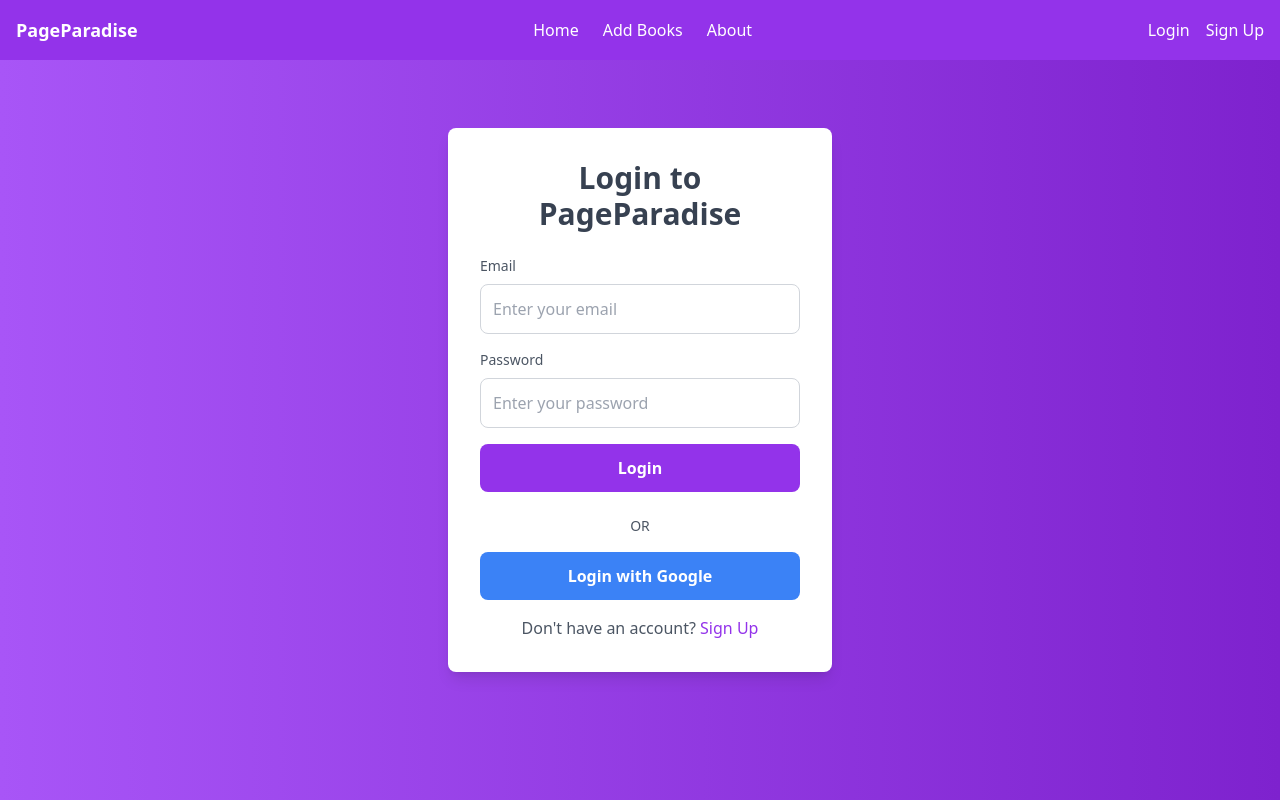
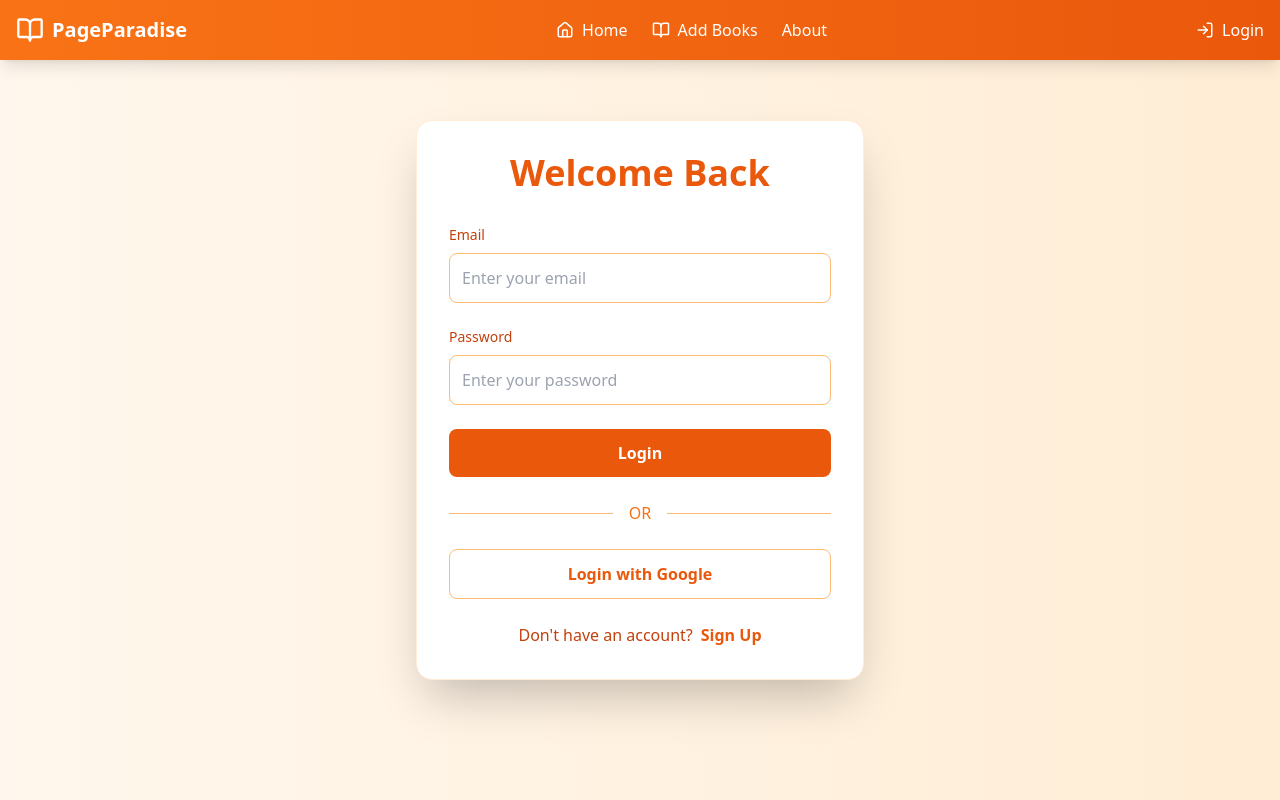
Before and after one commit to Piyush11204/PageParadise2.0, a React (Create React App) app: page /login in a window 1280 px wide. Built offline with nearby package versions, Linux system fonts and the light colour scheme; no server answers.

Commit message:
UI changed

```diff
--- a/package.json
+++ b/package.json
@@ -12,6 +12,7 @@
     "react-dom": "^18.3.1",
     "react-router-dom": "^7.0.1",
     "react-scripts": "5.0.1",
+    "react-toastify": "^10.0.6",
     "web-vitals": "^2.1.4"
   },
   "scripts": {
--- a/src/Pages/Auth/Login.jsx
+++ b/src/Pages/Auth/Login.jsx
@@ -1,6 +1,8 @@
 import React, { useState, useEffect } from 'react';
 import { useFirebase } from '../../context/firebase';
 import { useNavigate } from 'react-router-dom';
+import { toast, ToastContainer } from 'react-toastify';
+import 'react-toastify/dist/ReactToastify.css';
 
 const Login = () => {
     const firebase = useFirebase();
@@ -10,78 +12,117 @@ const Login = () => {
 
     useEffect(() => {
         if (firebase.isLoggedin) {
+            toast.success('Already logged in');
             navigate('/');
         }
     }, [firebase, navigate]);
 
     const handleSubmit = async (e) => {
         e.preventDefault();
+
+        // Basic email validation
+        const emailRegex = /^[^\s@]+@[^\s@]+\.[^\s@]+$/;
+        if (!emailRegex.test(email)) {
+            toast.error('Please enter a valid email address');
+            return;
+        }
+
         try {
             const result = await firebase.loginUserWithEmailAndPassword(email, password);
+            toast.success('Login successful!');
             console.log('Logged in:', result);
+            navigate('/');
         } catch (error) {
+            if (error.code === 'auth/wrong-password') {
+                toast.error('Incorrect password. Please try again.');
+            } else if (error.code === 'auth/user-not-found') {
+                toast.error('No account found with this email. Please sign up.');
+            } else {
+                toast.error('Login failed. Please try again.');
+            }
             console.error(error);
         }
-    }
+    };
 
     const handleGoogleLogin = async () => {
         try {
             const result = await firebase.googleLogin();
+            toast.success('Google login successful!');
             console.log('Logged in with Google:', result);
+            navigate('/');
         } catch (error) {
+            toast.error('Google login failed');
             console.error(error);
         }
-    }
+    };
 
     return (
-        <div className="min-h-screen bg-gradient-to-r from-purple-500 to-purple-700 flex justify-center items-center">
-            <div className="bg-white p-8 rounded-lg shadow-lg max-w-sm w-full">
-                <h1 className="text-3xl font-bold text-center text-gray-700 mb-6">Login to PageParadise</h1>
-                <form onSubmit={handleSubmit} className="space-y-4">
+        <div className="min-h-screen bg-gradient-to-r from-orange-50 to-orange-100 flex justify-center items-center">
+            <ToastContainer
+                position="top-right"
+                autoClose={3000}
+                hideProgressBar={false}
+                newestOnTop={false}
+                closeOnClick
+                rtl={false}
+                pauseOnFocusLoss
+                draggable
+                pauseOnHover
+            />
+            <div className="bg-white p-8 rounded-2xl shadow-2xl max-w-md w-full border border-orange-100">
+                <h1 className="text-4xl font-bold text-center text-orange-600 mb-8">Welcome Back</h1>
+                <form onSubmit={handleSubmit} className="space-y-6">
                     <div>
-                        <label htmlFor="email" className="block text-sm font-medium text-gray-600">Email</label>
+                        <label htmlFor="email" className="block text-sm font-medium text-orange-700">Email</label>
                         <input
                             type="email"
                             id="email"
                             value={email}
                             onChange={(e) => setEmail(e.target.value)}
-                            className="w-full p-3 mt-2 border border-gray-300 rounded-lg focus:outline-none focus:ring-2 focus:ring-purple-500"
+                            className="w-full p-3 mt-2 border border-orange-300 rounded-lg focus:outline-none focus:ring-2 focus:ring-orange-500"
                             placeholder="Enter your email"
                             required
                         />
                     </div>
                     <div>
-                        <label htmlFor="password" className="block text-sm font-medium text-gray-600">Password</label>
+                        <label htmlFor="password" className="block text-sm font-medium text-orange-700">Password</label>
                         <input
                             type="password"
                             id="password"
                             value={password}
                             onChange={(e) => setPassword(e.target.value)}
-                            className="w-full p-3 mt-2 border border-gray-300 rounded-lg focus:outline-none focus:ring-2 focus:ring-purple-500"
+                            className="w-full p-3 mt-2 border border-orange-300 rounded-lg focus:outline-none focus:ring-2 focus:ring-orange-500"
                             placeholder="Enter your password"
                             required
                         />
                     </div>
                     <button
                         type="submit"
-                        className="w-full py-3 mt-4 bg-purple-600 text-white font-semibold rounded-lg hover:bg-purple-700 focus:outline-none focus:ring-2 focus:ring-purple-500"
+                        className="w-full py-3 mt-4 bg-orange-600 text-white font-semibold rounded-lg hover:bg-orange-700 transition-colors duration-300 focus:outline-none focus:ring-2 focus:ring-orange-500"
                     >
                         Login
                     </button>
                 </form>
-                <div className="flex items-center justify-center space-x-4 mt-6">
-                    <h2 className="text-sm text-gray-600">OR</h2>
+                <div className="flex items-center justify-center my-6">
+                    <div className="border-t border-orange-300 w-full"></div>
+                    <span className="px-4 text-orange-500">OR</span>
+                    <div className="border-t border-orange-300 w-full"></div>
                 </div>
                 <button
                     onClick={handleGoogleLogin}
-                    className="w-full py-3 mt-4 bg-blue-500 text-white font-semibold rounded-lg hover:bg-blue-600 focus:outline-none focus:ring-2 focus:ring-blue-500"
+                    className="w-full py-3 bg-white text-orange-600 font-semibold rounded-lg border border-orange-300 hover:bg-orange-50 transition-colors duration-300 focus:outline-none focus:ring-2 focus:ring-orange-500"
                 >
                     Login with Google
                 </button>
-                <p className="mt-4 text-center text-gray-600">Don't have an account? <a href="/signup" className="text-purple-600 hover:underline">Sign Up</a></p>
+                <p className="mt-6 text-center text-orange-700">
+                    Don't have an account?
+                    <a href="/signup" className="ml-2 text-orange-600 hover:underline font-bold">
+                        Sign Up
+                    </a>
+                </p>
             </div>
         </div>
     );
-}
+};
 
 export default Login;
--- a/src/Pages/Auth/SignUp.jsx
+++ b/src/Pages/Auth/SignUp.jsx
@@ -1,6 +1,8 @@
 import React, { useState, useEffect } from 'react';
 import { useFirebase } from '../../context/firebase';
 import { useNavigate } from 'react-router-dom';
+import { toast, ToastContainer } from 'react-toastify';
+import 'react-toastify/dist/ReactToastify.css';
 
 const SignUp = () => {
     const firebase = useFirebase();
@@ -10,69 +12,109 @@ const SignUp = () => {
 
     useEffect(() => {
         if (firebase.isLoggedin) {
+            toast.success('Already logged in, redirecting...');
             navigate('/');
         }
     }, [firebase, navigate]);
 
     const handleSubmit = async (e) => {
         e.preventDefault();
+
+        // Basic email validation
+        const emailRegex = /^[^\s@]+@[^\s@]+\.[^\s@]+$/;
+        if (!emailRegex.test(email)) {
+            toast.error('Please enter a valid email address');
+            return;
+        }
+
+        // Password strength check
+        if (password.length < 8) {
+            toast.error('Password must be at least 8 characters long');
+            return;
+        }
+
         try {
             const result = await firebase.signupUserWithEmailAndPassword(email, password);
+            toast.success('Account created successfully!');
             console.log('Signed up:', result);
+            navigate('/');
         } catch (error) {
+            if (error.code === 'auth/email-already-in-use') {
+                toast.error('Email already in use. Try logging in or use a different email.');
+            } else {
+                toast.error('Sign up failed. Please try again.');
+            }
             console.error(error);
         }
-    }
+    };
 
     return (
-        <div className="min-h-screen bg-gradient-to-r from-purple-500 to-purple-700 flex justify-center items-center">
-            <div className="bg-white p-8 rounded-lg shadow-lg max-w-sm w-full">
-                <h1 className="text-3xl font-bold text-center text-gray-700 mb-6">Sign Up for PageParadise</h1>
-                <form onSubmit={handleSubmit} className="space-y-4">
+        <div className="min-h-screen bg-gradient-to-r from-orange-50 to-orange-100 flex justify-center items-center">
+            <ToastContainer
+                position="top-right"
+                autoClose={3000}
+                hideProgressBar={false}
+                newestOnTop={false}
+                closeOnClick
+                rtl={false}
+                pauseOnFocusLoss
+                draggable
+                pauseOnHover
+            />
+            <div className="bg-white p-8 rounded-2xl shadow-2xl max-w-md w-full border border-orange-100">
+                <h1 className="text-4xl font-bold text-center text-orange-600 mb-8">Create Account</h1>
+                <form onSubmit={handleSubmit} className="space-y-6">
                     <div>
-                        <label htmlFor="email" className="block text-sm font-medium text-gray-600">Email</label>
+                        <label htmlFor="email" className="block text-sm font-medium text-orange-700">Email</label>
                         <input
                             type="email"
                             id="email"
                             value={email}
                             onChange={(e) => setEmail(e.target.value)}
-                            className="w-full p-3 mt-2 border border-gray-300 rounded-lg focus:outline-none focus:ring-2 focus:ring-purple-500"
+                            className="w-full p-3 mt-2 border border-orange-300 rounded-lg focus:outline-none focus:ring-2 focus:ring-orange-500"
                             placeholder="Enter your email"
                             required
                         />
                     </div>
                     <div>
-                        <label htmlFor="password" className="block text-sm font-medium text-gray-600">Password</label>
+                        <label htmlFor="password" className="block text-sm font-medium text-orange-700">Password</label>
                         <input
                             type="password"
                             id="password"
                             value={password}
                             onChange={(e) => setPassword(e.target.value)}
-                            className="w-full p-3 mt-2 border border-gray-300 rounded-lg focus:outline-none focus:ring-2 focus:ring-purple-500"
-                            placeholder="Enter your password"
+                            className="w-full p-3 mt-2 border border-orange-300 rounded-lg focus:outline-none focus:ring-2 focus:ring-orange-500"
+                            placeholder="Create a strong password"
                             required
                         />
                     </div>
                     <button
                         type="submit"
-                        className="w-full py-3 mt-4 bg-purple-600 text-white font-semibold rounded-lg hover:bg-purple-700 focus:outline-none focus:ring-2 focus:ring-purple-500"
+                        className="w-full py-3 mt-4 bg-orange-600 text-white font-semibold rounded-lg hover:bg-orange-700 transition-colors duration-300 focus:outline-none focus:ring-2 focus:ring-orange-500"
                     >
-                        Create Account
+                        Sign Up
                     </button>
                 </form>
-                <div className="flex items-center justify-center space-x-4 mt-6">
-                    <h2 className="text-sm text-gray-600">OR</h2>
+                <div className="flex items-center justify-center my-6">
+                    <div className="border-t border-orange-300 w-full"></div>
+                    <span className="px-4 text-orange-500">OR</span>
+                    <div className="border-t border-orange-300 w-full"></div>
                 </div>
                 <button
                     onClick={firebase.googleLogin}
-                    className="w-full py-3 mt-4 bg-blue-500 text-white font-semibold rounded-lg hover:bg-blue-600 focus:outline-none focus:ring-2 focus:ring-blue-500"
+                    className="w-full py-3 bg-white text-orange-600 font-semibold rounded-lg border border-orange-300 hover:bg-orange-50 transition-colors duration-300 focus:outline-none focus:ring-2 focus:ring-orange-500"
                 >
                     Sign Up with Google
                 </button>
-                <p className="mt-4 text-center text-gray-600">Already have an account? <a href="/login" className="text-purple-500 hover:underline">Login</a></p>
+                <p className="mt-6 text-center text-orange-700">
+                    Already have an account?
+                    <a href="/login" className="ml-2 text-orange-600 hover:underline font-bold">
+                        Log In
+                    </a>
+                </p>
             </div>
         </div>
     );
-}
+};
 
 export default SignUp;
--- a/src/Pages/Home/HomePage.jsx
+++ b/src/Pages/Home/HomePage.jsx
@@ -9,7 +9,6 @@ const HomePage = () => {
 
   return (
     <div>
-
        <BooksList/>
     </div>
   )
--- a/src/components/Navbar.jsx
+++ b/src/components/Navbar.jsx
@@ -2,7 +2,9 @@ import React, { useState } from 'react';
 import { useNavigate } from 'react-router-dom';
 import { useFirebase } from '../context/firebase';
 import { Link } from 'react-router-dom';
-import { Menu, X } from 'lucide-react';
+import { Menu, X, BookOpen, Home, LogOut, UserPlus, LogIn } from 'lucide-react';
+import { toast, ToastContainer } from 'react-toastify';
+import 'react-toastify/dist/ReactToastify.css';
 
 const Navbar = () => {
     const firebase = useFirebase();
@@ -13,8 +15,10 @@ const Navbar = () => {
     const handleLogout = async () => {
         try {
             await firebase.logout();
+            toast.success('Logged out successfully');
             navigate('/login');
         } catch (error) {
+            toast.error('Logout failed');
             console.error('Logout error:', error);
         }
     }
@@ -28,10 +32,22 @@ const Navbar = () => {
     }
 
     return (
-        <nav className="bg-purple-600 fixed w-full p-4">
-            <div className="max-w-7xl  mx-auto flex justify-between items-center">
+        <nav className="bg-gradient-to-r from-orange-500 to-orange-600 fixed w-full p-4 shadow-lg z-50">
+            <ToastContainer
+                position="top-right"
+                autoClose={3000}
+                hideProgressBar={false}
+                newestOnTop={false}
+                closeOnClick
+                rtl={false}
+                pauseOnFocusLoss
+                draggable
+                pauseOnHover
+            />
+            <div className="max-w-7xl mx-auto flex justify-between items-center">
                 {/* Logo or Brand Name */}
-                <div className="text-white font-bold text-lg">
+                <div className="text-white font-bold text-xl flex items-center space-x-2">
+                    <BookOpen size={28} className="text-white" />
                     <Link to="/">PageParadise</Link>
                 </div>
 
@@ -39,48 +55,61 @@ const Navbar = () => {
                 <div className="md:hidden">
                     <button
                         onClick={toggleMobileSidePanel}
-                        className="text-white"
+                        className="text-white hover:bg-orange-700 p-2 rounded-full transition-colors"
                     >
                         {isMobileSidePanelOpen ? <X size={24} /> : <Menu size={24} />}
                     </button>
                 </div>
 
                 {/* Desktop Navigation Links */}
-                <div className="hidden md:flex space-x-6">
-                    <Link to="/home" className="text-white hover:text-gray-300">Home</Link>
-                    <Link to="/Book/AddBook" className="text-white hover:text-gray-300">Add Books</Link>
-                    <Link to="/about" className="text-white hover:text-gray-300">About</Link>
+                <div className="hidden md:flex space-x-6 items-center">
+                    <Link to="/home" className="text-white hover:text-orange-200 flex items-center space-x-2 transition-colors">
+                        <Home size={18} />
+                        <span>Home</span>
+                    </Link>
+                    <Link to="/Book/AddBook" className="text-white hover:text-orange-200 flex items-center space-x-2 transition-colors">
+                        <BookOpen size={18} />
+                        <span>Add Books</span>
+                    </Link>
+                    <Link to="/about" className="text-white hover:text-orange-200 transition-colors">About</Link>
                 </div>
 
                 {/* User Profile & Logout */}
                 <div className="hidden md:block relative">
                     {firebase.isLoggedin ? (
                         <div className="relative">
-                            <button onClick={toggleDropdown} className="text-white flex items-center space-x-2">
-                                <div className='first-letter:capitalize bg-purple-400 border-2 w-8 h-8 rounded-full flex items-center justify-center'>
+                            <button
+                                onClick={toggleDropdown}
+                                className="text-white flex items-center space-x-2 hover:bg-orange-700 p-2 rounded-full transition-colors"
+                            >
+                                <div className='first-letter:capitalize bg-orange-400 border-2 w-8 h-8 rounded-full flex items-center justify-center'>
                                     {firebase.user.email[0].toUpperCase()}
                                 </div>
                             </button>
 
                             {isDropdownOpen && (
-                                <div className="absolute right-0 mt-2 w-48 bg-white rounded-lg shadow-lg z-10">
-                                    <div className="p-2">
-                                        <p className="text-gray-700">Hello, {firebase.user.displayName}</p>
-                                        <p className="text-gray-500 text-sm">{firebase.user.email}</p>
+                                <div className="absolute right-0 mt-2 w-64 bg-white rounded-lg shadow-lg z-10 border border-orange-100">
+                                    <div className="p-4 border-b">
+                                        <p className="text-orange-700 font-semibold">{firebase.user.displayName || 'User'}</p>
+                                        <p className="text-orange-500 text-sm">{firebase.user.email}</p>
                                     </div>
                                     <button
                                         onClick={handleLogout}
-                                        className="w-full text-left py-2 px-4 text-gray-700 hover:bg-gray-200"
+                                        className="w-full text-left py-3 px-4 text-orange-700 hover:bg-orange-100 flex items-center space-x-2"
                                     >
-                                        Logout
+                                        <LogOut size={18} />
+                                        <span>Logout</span>
                                     </button>
                                 </div>
                             )}
                         </div>
                     ) : (
                         <div className="flex items-center space-x-4">
-                            <Link to="/login" className="text-white hover:text-gray-300">Login</Link>
-                            <Link to="/signup" className="text-white hover:text-gray-300">Sign Up</Link>
+                            <Link to="/login" className="text-white hover:text-orange-200 flex items-center space-x-2">
+                                <LogIn size={18} />
+                                <span>Login</span>
+                            </Link>
+
                         </div>
                     )}
                 </div>
@@ -94,39 +123,41 @@ const Navbar = () => {
                         onClick={toggleMobileSidePanel}
                     ></div>
                     <div className="absolute left-0 top-0 w-64 h-full bg-white shadow-lg transform translate-x-0 transition-transform duration-300 ease-in-out">
-                        <div className="p-4 border-b">
+                        <div className="p-4 border-b bg-orange-50">
                             <button
                                 onClick={toggleMobileSidePanel}
-                                className="text-gray-600 absolute top-4 right-4"
+                                className="text-orange-600 absolute top-4 right-4"
                             >
                                 <X size={24} />
                             </button>
                             {firebase.isLoggedin && (
                                 <div className="mb-4">
-                                    <p className="text-gray-700 font-semibold">Hello, {firebase.user.displayName}</p>
-                                    <p className="text-gray-500 text-sm">{firebase.user.email}</p>
+                                    <p className="text-orange-700 font-semibold">{firebase.user.displayName || 'User'}</p>
+                                    <p className="text-orange-500 text-sm">{firebase.user.email}</p>
                                 </div>
                             )}
                         </div>
 
                         <div className="p-4 space-y-4">
                             <Link
-                                to="/home"
-                                className="block text-gray-700 hover:bg-gray-100 p-2 rounded"
+                                to="/"
+                                className="block text-orange-700 hover:bg-orange-100 p-2 rounded flex items-center space-x-2"
                                 onClick={toggleMobileSidePanel}
                             >
-                                Home
+                                <Home size={18} />
+                                <span>Home</span>
                             </Link>
                             <Link
                                 to="/Book/AddBook"
-                                className="block text-gray-700 hover:bg-gray-100 p-2 rounded"
+                                className="block text-orange-700 hover:bg-orange-100 p-2 rounded flex items-center space-x-2"
                                 onClick={toggleMobileSidePanel}
                             >
-                                Add Books
+                                <BookOpen size={18} />
+                                <span>Add Books</span>
                             </Link>
                             <Link
                                 to="/about"
-                                className="block text-gray-700 hover:bg-gray-100 p-2 rounded"
+                                className="block text-orange-700 hover:bg-orange-100 p-2 rounded"
                                 onClick={toggleMobileSidePanel}
                             >
                                 About
@@ -137,26 +168,22 @@ const Navbar = () => {
                                         handleLogout();
                                         toggleMobileSidePanel();
                                     }}
-                                    className="w-full text-left text-gray-700 hover:bg-gray-100 p-2 rounded"
+                                    className="w-full text-left text-orange-700 hover:bg-orange-100 p-2 rounded flex items-center space-x-2"
                                 >
-                                    Logout
+                                    <LogOut size={18} />
+                                    <span>Logout</span>
                                 </button>
                             ) : (
                                 <>
                                     <Link
                                         to="/login"
-                                        className="block text-gray-700 hover:bg-gray-100 p-2 rounded"
+                                        className="block text-orange-700 hover:bg-orange-100 p-2 rounded flex items-center space-x-2"
                                         onClick={toggleMobileSidePanel}
                                     >
-                                        Login
+                                        <LogIn size={18} />
+                                        <span>Login</span>
                                     </Link>
-                                    <Link
-                                        to="/signup"
-                                        className="block text-gray-700 hover:bg-gray-100 p-2 rounded"
-                                        onClick={toggleMobileSidePanel}
-                                    >
-                                        Sign Up
-                                    </Link>
+
                                 </>
                             )}
                         </div>
```
Also changed, not shown: 1 other file (tests, documents, lock files or other folders).
